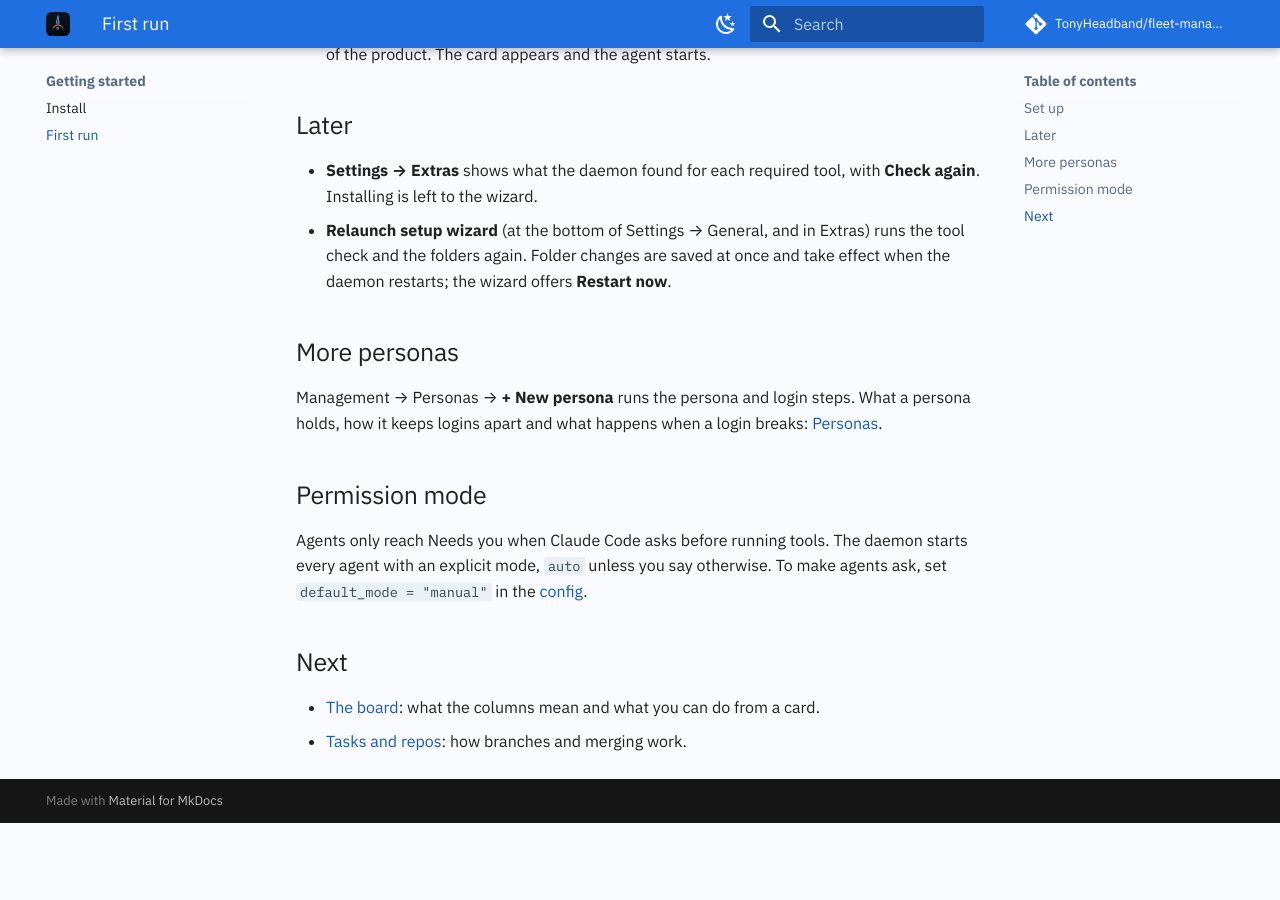
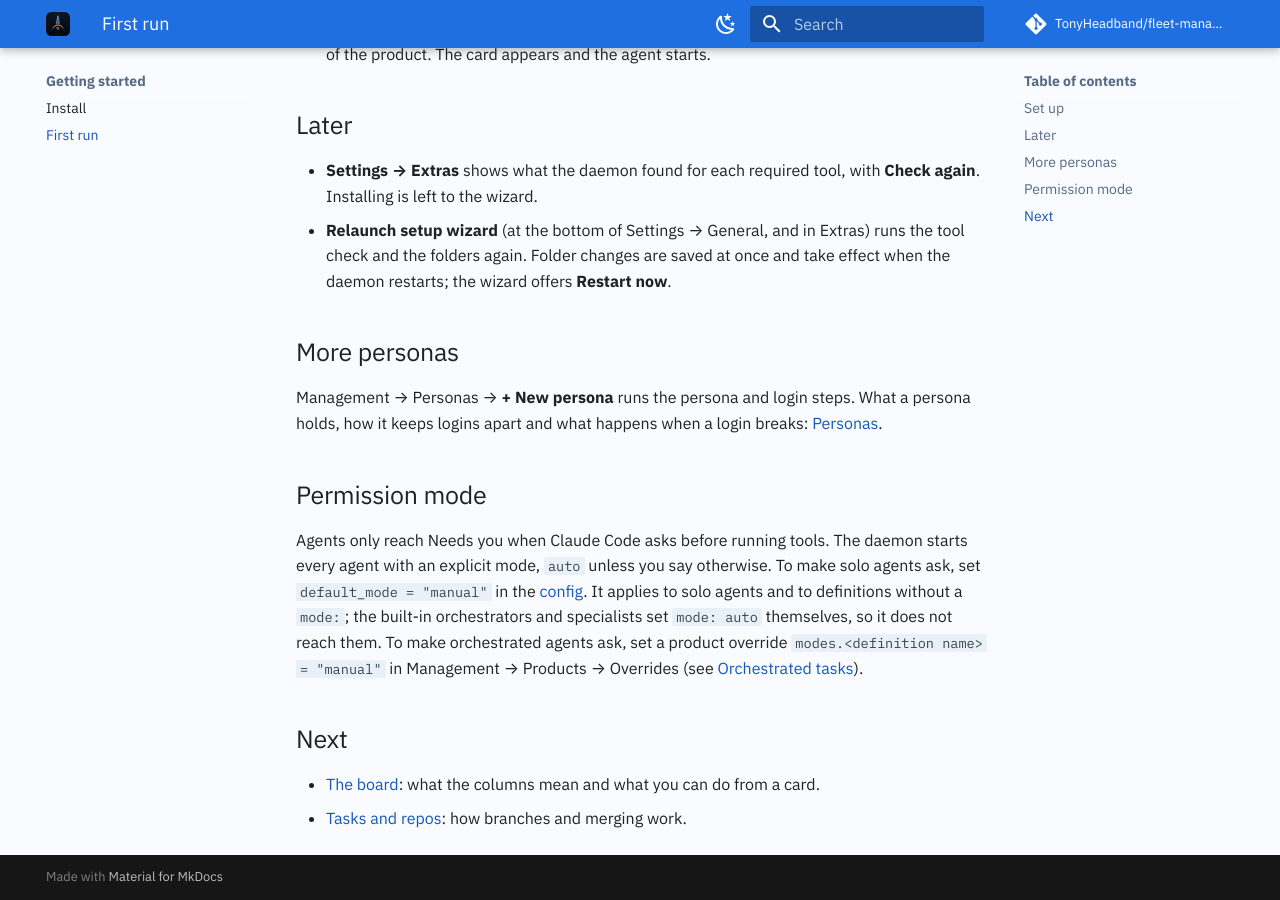
Before and after one commit to TonyHeadband/fleet-manager, an MkDocs documentation site: the page built from docs/getting-started/first-run.md, in a window 1280 px wide and 900 px high, scrolled down 1083 px. Built offline with MkDocs 1.6.1 and Material for MkDocs 9.7.7, drawn with Linux system fonts in a browser that asks for light colours; comment, search, counter and statistics services are not loaded; before the commit the page ends 1906 px from its top, so only the background shows below that.

Commit message:
docs: default_mode applies to solo agents and definitions without a mode
Co-Authored-By: Claude Sonnet 5.5 <noreply@anthropic.com>

```diff
--- a/docs/getting-started/first-run.md
+++ b/docs/getting-started/first-run.md
@@ -49,8 +49,11 @@ logins apart and what happens when a login breaks: [Personas](../guide/personas.
 ## Permission mode
 
 Agents only reach Needs you when Claude Code asks before running tools. The daemon starts every agent with an
-explicit mode, `auto` unless you say otherwise. To make agents ask, set `default_mode = "manual"` in the
-[config](../reference/configuration.md).
+explicit mode, `auto` unless you say otherwise. To make solo agents ask, set `default_mode = "manual"` in the
+[config](../reference/configuration.md). It applies to solo agents and to definitions without a `mode:`; the
+built-in orchestrators and specialists set `mode: auto` themselves, so it does not reach them. To make orchestrated
+agents ask, set a product override `modes.<definition name> = "manual"` in Management → Products → Overrides (see
+[Orchestrated tasks](../guide/orchestrated-tasks.md#layers)).
 
 ## Next
 
```
Also changed, not shown: docs/contributing/acceptance/gui.md (+2 -2 lines), docs/contributing/acceptance/v1-web.md (+1 -1 lines), docs/guide/orchestrated-tasks.md (+3 -1 lines), docs/reference/configuration.md (+1 -1 lines), 1 other file.
